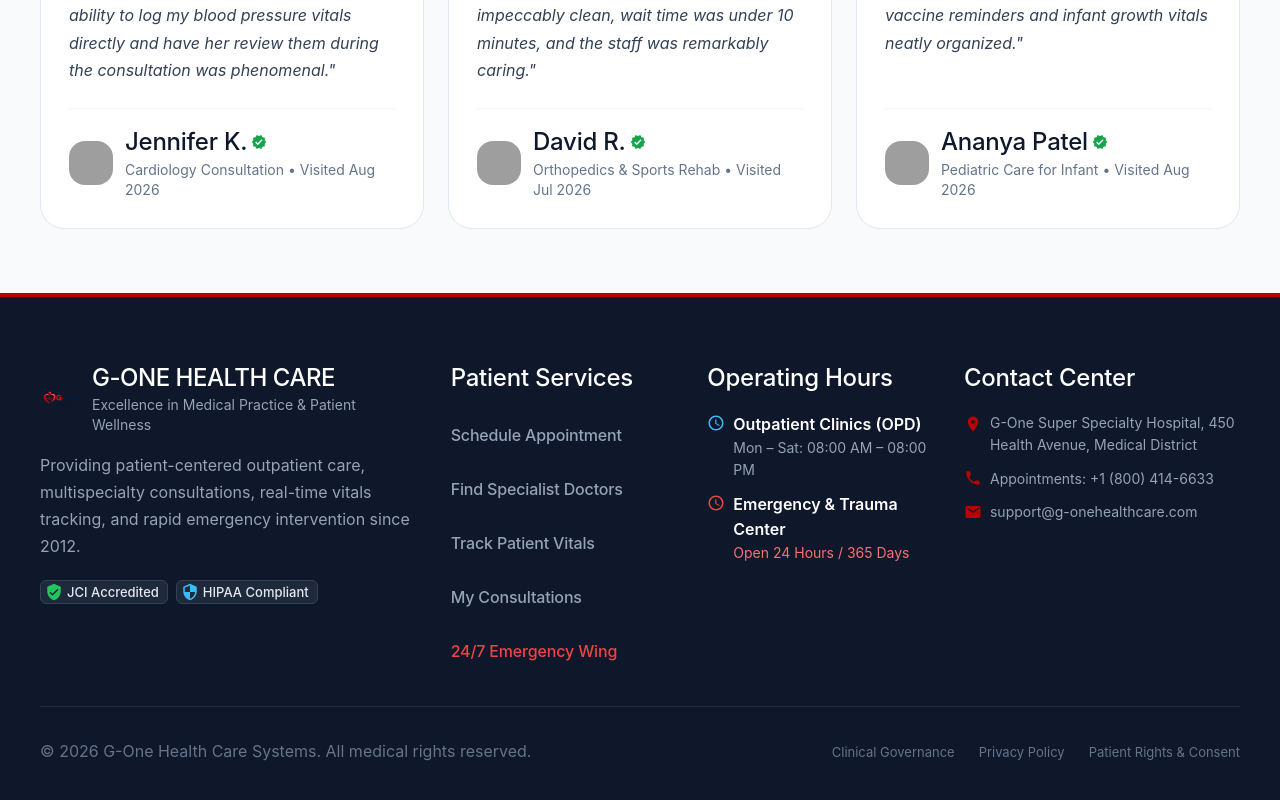
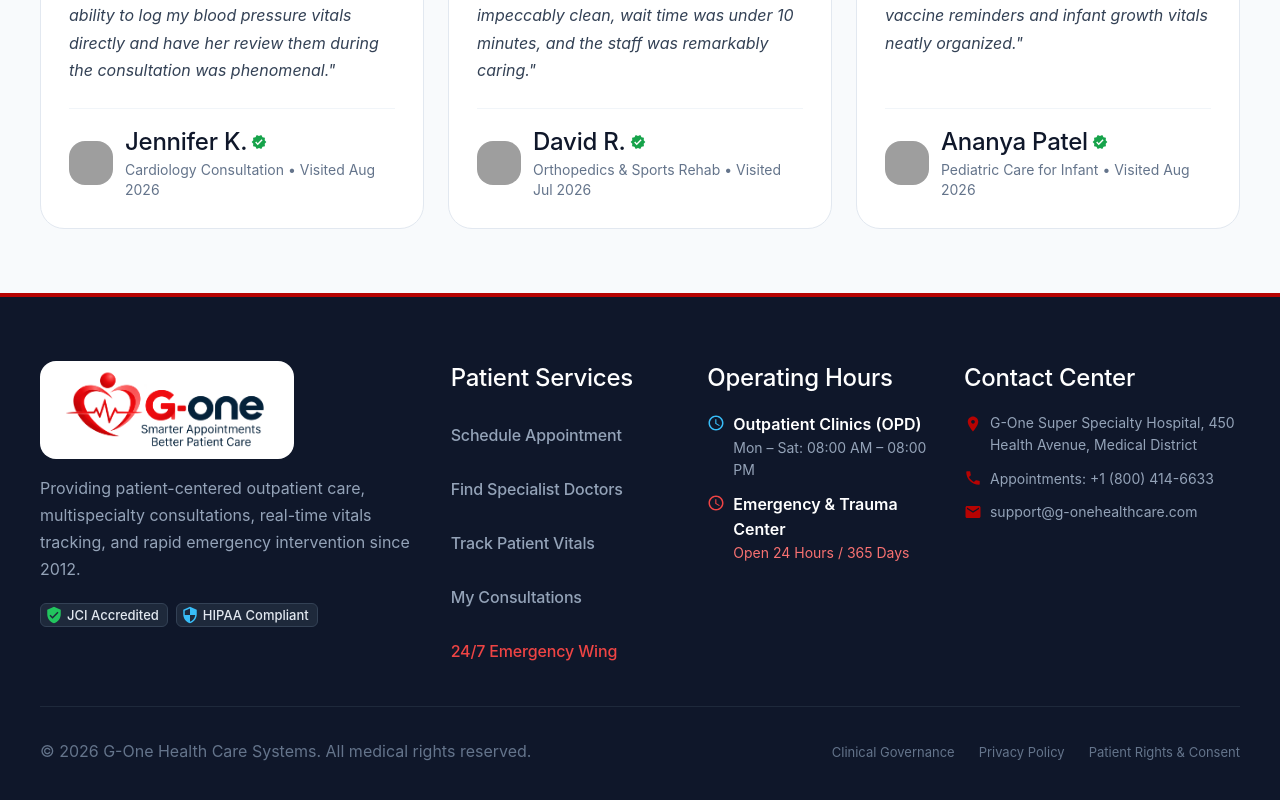
Before and after one commit to brightinterface791-prog/G-One, a React (Vite) app: page / in a window 1280 px wide. Shown: the part 4702-5502 px from the top of the page. Built offline with nearby package versions, Linux system fonts and the light colour scheme; grey boxes are pictures that could not be loaded; a web font is replaced by a local one.

Commit message:
Use unified G-One logo in src/components/common/Footer.tsx

```diff
--- a/src/components/common/Footer.tsx
+++ b/src/components/common/Footer.tsx
@@ -37,27 +37,8 @@ export const Footer: React.FC<FooterProps> = ({ onOpenBooking, onNavigate }) =>
               onClick={() => onNavigate('home')}
               sx={{ display: 'flex', alignItems: 'center', mb: 2, cursor: 'pointer' }}
             >
-              <Box
-                sx={{
-                  width: 40,
-                  height: 40,
-                  borderRadius: 2,
-                  display: 'flex',
-                  alignItems: 'center',
-                  justifyContent: 'center',
-                  mr: 1.5,
-                  overflow: 'hidden',
-                }}
-              >
-                <img src="/logo.png" alt="Logo" style={{ width: '100%', height: '100%', objectFit: 'contain' }} />
-              </Box>
-              <Box>
-                <Typography variant="h6" sx={{ fontWeight: 800, color: '#ffffff', letterSpacing: '-0.02em' }}>
-                  G-ONE HEALTH CARE
-                </Typography>
-                <Typography variant="caption" sx={{ color: '#94a3b8', display: 'block' }}>
-                  Excellence in Medical Practice & Patient Wellness
-                </Typography>
+              <Box sx={{ backgroundColor: '#ffffff', borderRadius: 2, px: 1.5, py: 1, display: 'flex', alignItems: 'center' }}>
+                <Box component="img" src="/logo.png" alt="G-One — Smarter Appointments, Better Patient Care" sx={{ width: { xs: 185, sm: 230 }, height: 'auto', maxHeight: 92, objectFit: 'contain' }} />
               </Box>
             </Box>
             <Typography variant="body2" sx={{ color: '#94a3b8', mb: 2.5, lineHeight: 1.7 }}>
```
